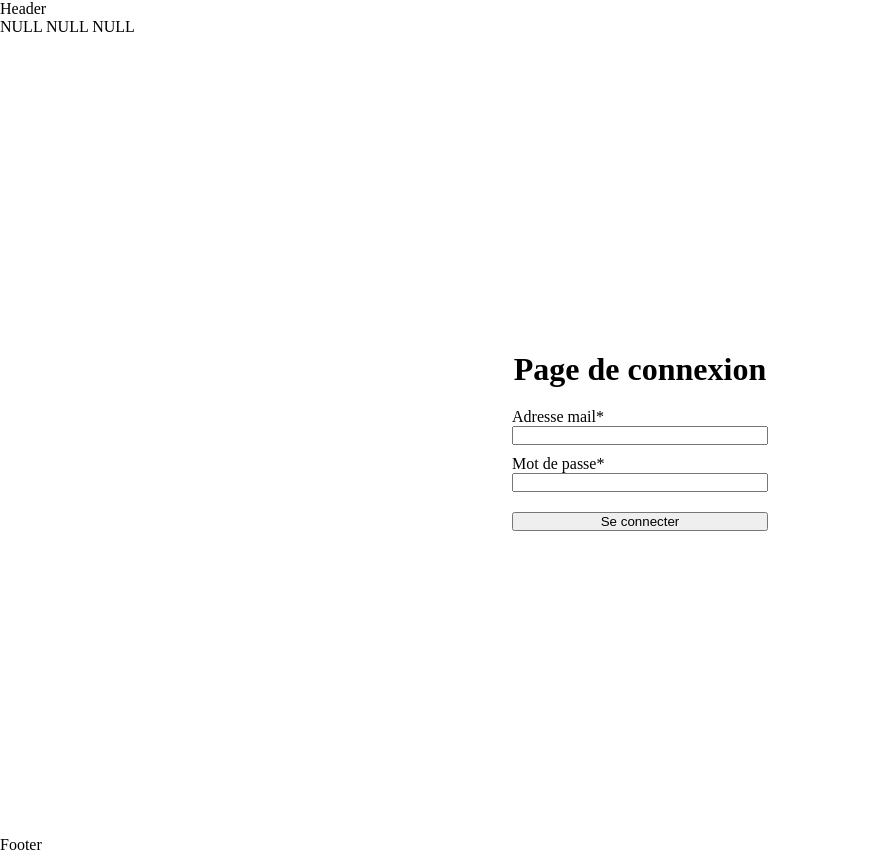
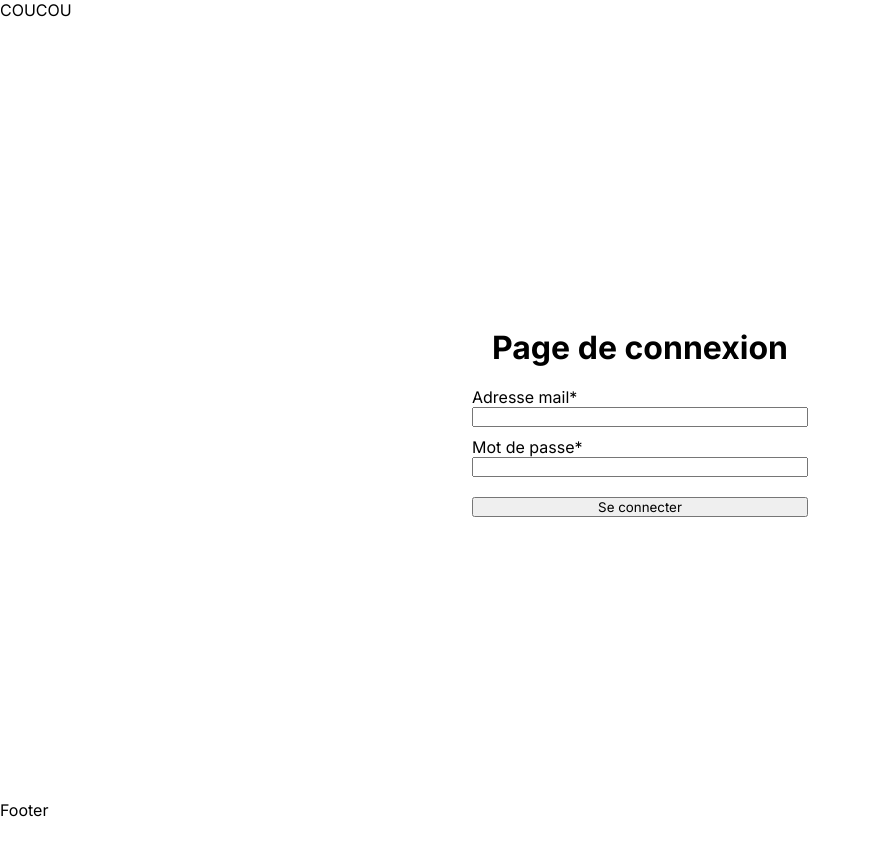
Before and after one commit to MricP/Blog, a PHP site: page /public/auth.php in a window 1280 px wide. Shown: the whole page, without its empty margins (0-871 px from the left). After the commit the page ends 817 px from the top, so only its background shows below. Run offline with PHP 8.4, Linux system fonts and the light colour scheme.

Commit message:
arrangement des CSS + adaptation du footer et du header

```diff
--- a/src/assets/css/style.css
+++ b/src/assets/css/style.css
@@ -1,36 +1,77 @@
-* {
-    margin: 0;
-    padding: 0;
+@import url('https://fonts.googleapis.com/css2?family=Inter:ital,opsz,wght@0,14..32,100..900;1,14..32,100..900&display=swap');
+
+:root {
+    --blanc: #fff;
+    --gris: #360808da;
+    --primary: rgb(71, 9, 214);
+
+    --size-navbar:35px;
+
+    --section-separator-color:var(--gris);
+
+    /*
+    Boutons cercles pour changer de page
+    dans la liste des articles
+    */
+    --page-button-circle-color-text:var(--primary);
+    --page-button-circle-color-text-hover:var(--blanc);
+    --page-button-circle-color-background-hover:var(--primary);
+
+    --page-switch-color-text:var(--primary);
+    --page-switch-color-text-hover:var(--blanc);
+    --page-switch-color-background-hover:var(--primary);
 }
 
-header {
-    /* position: absolute; */
-    width: 100%;
-    /* background-color: orange; */
-    z-index: 100;
+* {
+    margin:0;
+    padding: 0;
+    font-family: inter, arial, sans-serif;
 }
 
 
+header {
+    width: 100%;
+}
 
-.container{
+nav {
+    height: var(--size-navbar);
+}
+
+footer {
+    left: 0;
+    bottom: 0;
+    width: 100%;
+}
+
+body {
+    display : flex;
+    justify-content: center;
+    align-items: center;
+    flex-direction: column;
+}
+
+
+main {
     position: relative;
-    height: 100vh;
-    /* background-color: red; */
     display: flex;
     flex-direction: column;
     justify-content: center;
     align-items: center;
-    z-index: 1;
+    min-height: calc(100vh - var(--size-navbar));
 }
 
-.container h1 {
+h1 {
     margin: 20px;
 }
+
+/* h1 {
+    margin: 4rem 0 2rem 0;
+} */
 
 form {
     display: flex;
     flex-direction: column;
-    width: 20%;
+    width: 100%;
 }
 
 form label {
--- a/src/includes/header.php
+++ b/src/includes/header.php
@@ -16,5 +16,5 @@
 </head>
 <body>
     <Header>
-        <div>Header</div>
+        <nav>COUCOU</nav>
     </Header>
--- a/src/public/auth.php
+++ b/src/public/auth.php
@@ -39,12 +39,12 @@
     }
 ?>
     <?php
-        echo isset($_SESSION['email']) ? $_SESSION['email']."\n" : "NULL"."\n";
-        echo isset($_SESSION['password']) ? $_SESSION['password']."\n" : "NULL"."\n";
-        echo isset($_SESSION['pseudo']) ? $_SESSION['pseudo']."\n" : "NULL"."\n";
+        // echo isset($_SESSION['email']) ? $_SESSION['email']."\n" : "NULL"."\n";
+        // echo isset($_SESSION['password']) ? $_SESSION['password']."\n" : "NULL"."\n";
+        // echo isset($_SESSION['pseudo']) ? $_SESSION['pseudo']."\n" : "NULL"."\n";
     ?>
 
-    <div class='container'>
+    <main>
         <h1>Page de connexion</h1>
         <div class="error-message">
             <?php echo $errorMessage ?>
@@ -66,7 +66,7 @@
             ?>
             <button type="submit" >Se connecter</button>
         </form>
-    </div>
+            </main>
     <script>
         /* Cet EventListener sert à supprimer les $_SESSION si la page est quitté lors de la connexion
                 - Changement de l'URL
```
Also changed, not shown: other parts of src/assets/css/style.css (+118 -2 lines), src/assets/css/app.css (deleted, +0 -156 lines), src/public/article.php (+6 -9 lines), src/public/page.php (+8 -10 lines).
